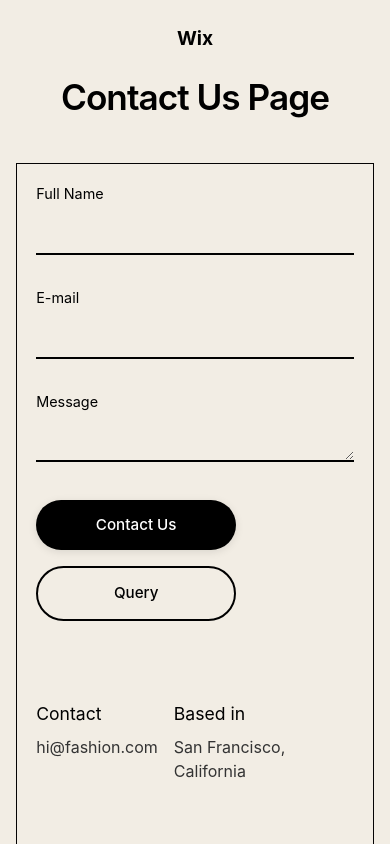
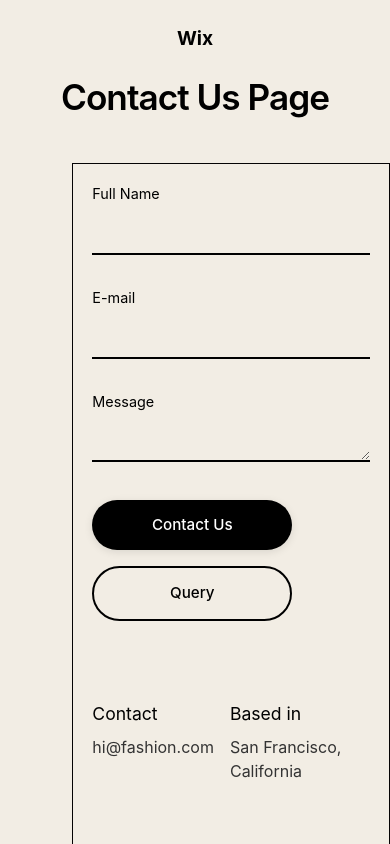
Before and after one commit to Syedharis-2004/Angular-Form, an Angular app: page / in a window 390 px wide. Shown: the top 844 px of the page. Built offline with nearby package versions, Linux system fonts and the light colour scheme.

Commit message:
changes done

```diff
--- a/src/app/contact-form/contact-form.css
+++ b/src/app/contact-form/contact-form.css
@@ -198,6 +198,7 @@ h1 {
   box-shadow: 0 10px 25px rgba(0,0,0,0.2);
   border: 1px solid #000;
   animation: popIn 0.3s ease-out forwards;
+  box-sizing: border-box; /* Ensure padding doesn't add to width */
 }
 
 .modal-content h2 {
@@ -323,7 +324,7 @@ h1 {
   }
   .form-section {
     padding-right: 0;
-    justify-content: center;
+    justify-content: flex-end; /* Keep right aligned on tablets/mobile */
   }
   .form-card {
     max-width: 800px;
@@ -351,7 +352,7 @@ h1 {
 /* Mobile Devices (Large) */
 @media (max-width: 768px) {
   .contact-container {
-    padding: 1rem;
+    padding: 1rem 0 1rem 1rem; /* Remove right padding to align flush right */
     padding-top: 5rem;
   }
   .logo {
@@ -365,14 +366,20 @@ h1 {
   h1 {
     font-size: 3rem;
     letter-spacing: -1px;
+    padding-right: 1rem; /* Keep title with some spacing */
   }
   .form-section {
     padding: 0;
     width: 100%;
+    justify-content: flex-end; /* Explicitly ensure flex-end */
   }
   .form-card {
     padding: 1.5rem;
     border-width: 1.5px;
+    width: 85%; /* Narrower to show alignment clearly */
+    margin-left: auto; /* Push to right */
+    margin-right: 0;
+    border-radius: 0;
   }
 
   /* Already handled by 900px query but forcing stack here too */
@@ -426,6 +433,15 @@ h1 {
   .info-item h3 { font-size: 1.1rem; }
   .info-item p { font-size: 1rem; }
   .social-icons { font-size: 1rem; gap: 1.5rem; }
+
+  /* Responsive Modal for Mobile/Tablets */
+  .modal-content {
+    padding: 2rem;
+    width: 85%;
+  }
+  .modal-content h2 {
+    font-size: 1.75rem;
+  }
 }
 
 /* Mobile (Standard) */
@@ -463,6 +479,22 @@ h1 {
     }
     .social-icons {
         gap: 0.5rem;
-        margin-left: -30px;
+        margin-left: -40px;
+    }
+
+    /* Responsive Modal for Small Screens */
+    .modal-content {
+        padding: 1rem;
+        width: 90%; /* Use more width on tiny screens */
+        max-width: 300px;
+        align-self: center;
+        margin-right: 60px;
+    }
+    .modal-content h2 {
+        font-size: 1.3rem;
+    }
+    .modal-content p {
+        font-size: 0.9rem;
+        margin-bottom: 1.2rem;
     }
 }
```
